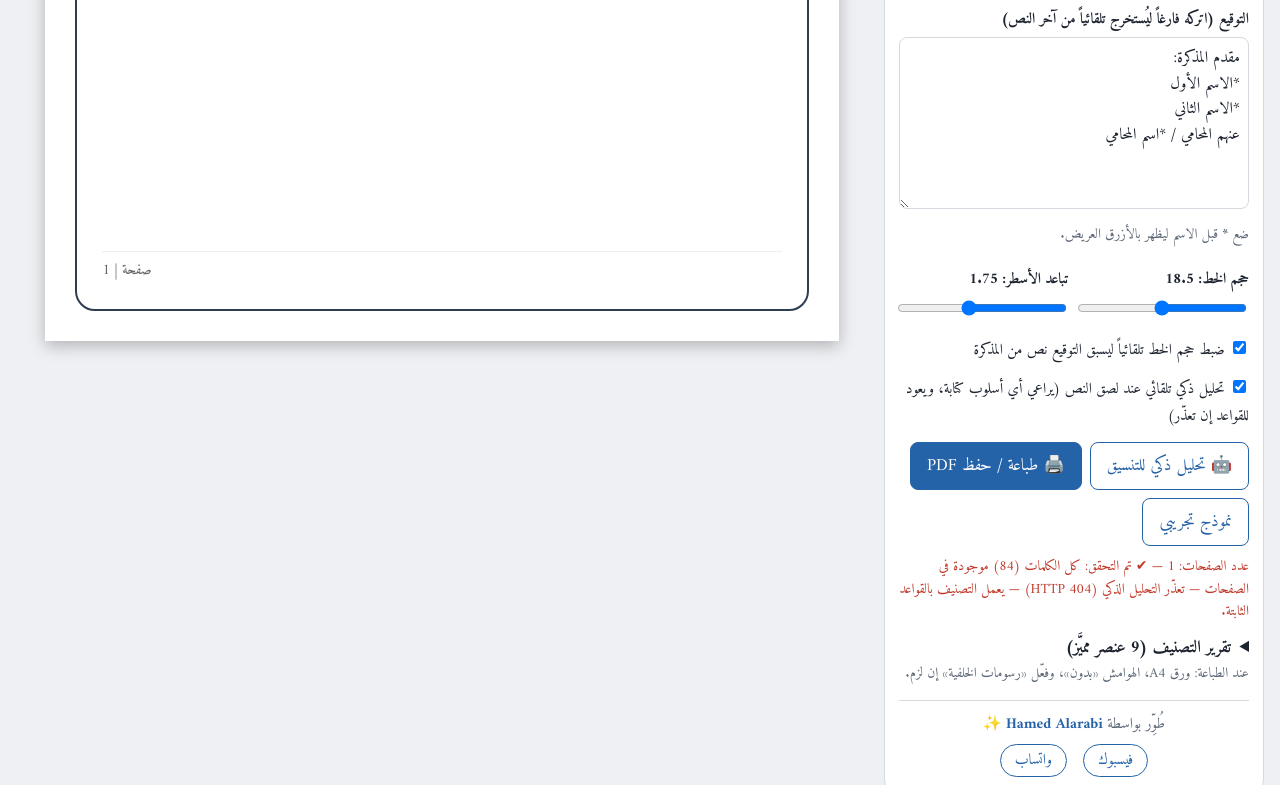
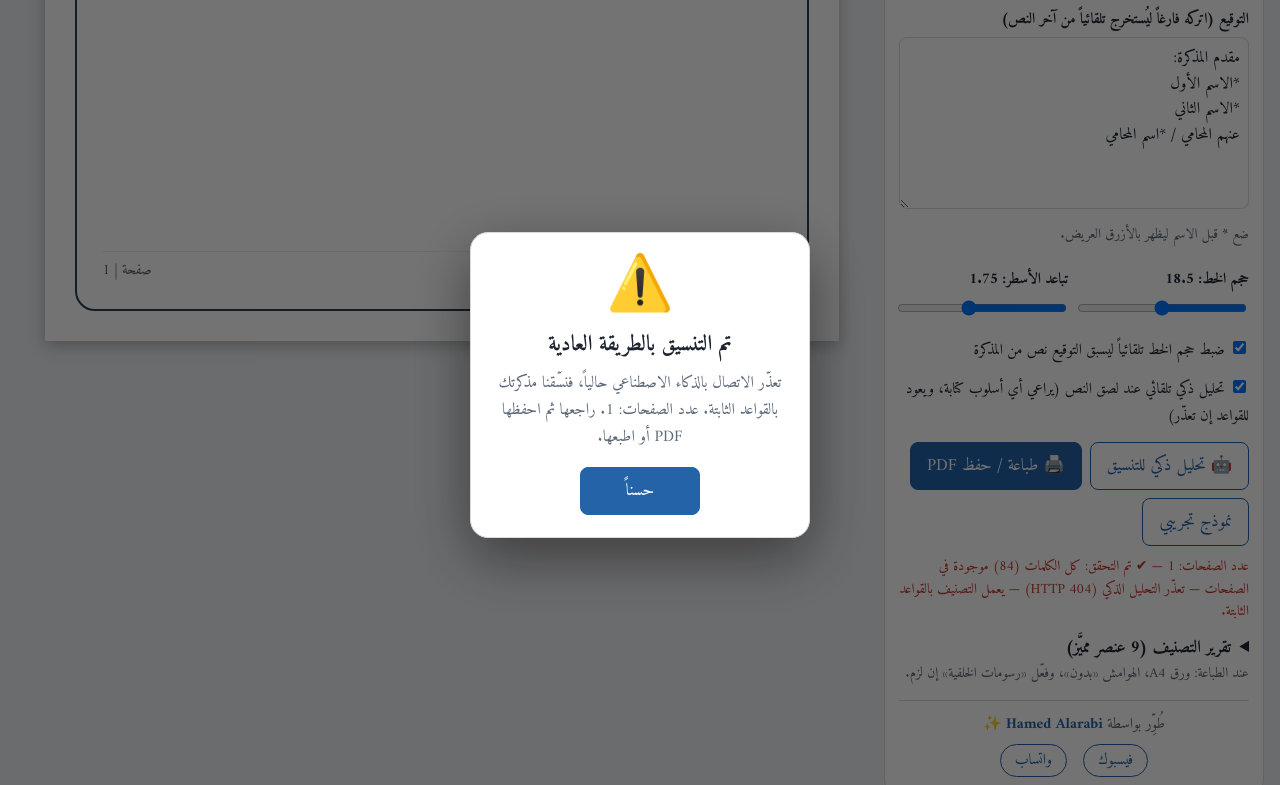
Before and after one commit to Hamedalarbi/memo-paginator, a website: page index.html in a window 1280 px wide. Both pictures are taken after a click on the button "🤖 تحليل ذكي للتنسيق". Shown: the part 794-1579 px from the top of the page. Drawn offline with Linux system fonts and the light colour scheme; no server answers.

Commit message:
Add files via upload

```diff
--- a/index.html
+++ b/index.html
@@ -58,6 +58,15 @@ button.primary{background:var(--accent);color:var(--accent-fg)}
   .paper:last-child{page-break-after:auto;break-after:auto}
 }
 .credit{margin-top:14px;padding-top:10px;border-top:1px solid var(--line);text-align:center;font-size:15px;color:var(--muted)}.credit b{color:var(--accent)}.clinks{margin-top:6px;display:flex;gap:16px;justify-content:center}.clinks a{color:var(--accent);text-decoration:none;border:1px solid var(--accent);border-radius:20px;padding:2px 14px;font-size:15px}.clinks a:hover{background:var(--accent);color:var(--accent-fg)}
+.modal{position:fixed;inset:0;background:rgba(0,0,0,.55);display:flex;align-items:center;justify-content:center;z-index:50;padding:20px;padding-top:calc(20px + env(safe-area-inset-top,0px));padding-bottom:calc(20px + env(safe-area-inset-bottom,0px))}
+.modal[hidden]{display:none}
+.mbox{background:var(--panel);color:var(--fg);border:1px solid var(--line);border-radius:18px;padding:28px 24px 22px;max-width:340px;width:100%;text-align:center;box-shadow:0 20px 60px rgba(0,0,0,.45)}
+.spin{width:56px;height:56px;border:5px solid var(--line);border-top-color:var(--accent);border-radius:50%;margin:0 auto 16px;animation:sp .9s linear infinite}
+@keyframes sp{to{transform:rotate(360deg)}}
+.mico{font-size:54px;line-height:1;margin-bottom:10px}
+.mtitle{font-size:22px;font-weight:700;margin-bottom:6px}
+.mtext{font-size:16px;line-height:1.7;color:var(--muted)}
+.mbox button{margin-top:16px;min-width:120px}
 </style>
 </head>
 <body>
@@ -91,6 +100,16 @@ button.primary{background:var(--accent);color:var(--accent-fg)}
       <div class="clinks"><a href="https://www.facebook.com/share/1Hf1nrxte5/" target="_blank" rel="noopener noreferrer">فيسبوك</a><a href="https://wa.me/967775919949" target="_blank" rel="noopener noreferrer">واتساب</a></div></div>
   </div>
   <div id="viewport"><div id="pages"></div></div>
+</div>
+
+<div id="modal" class="modal noprint" hidden>
+  <div class="mbox" role="dialog" aria-live="polite">
+    <div id="mspin" class="spin"></div>
+    <div id="mico" class="mico" hidden></div>
+    <div id="mtitle" class="mtitle"></div>
+    <div id="mtext" class="mtext"></div>
+    <button id="mok" class="primary" hidden>حسناً</button>
+  </div>
 </div>
 
 <script>
@@ -390,34 +409,60 @@ function hashLines(a) { var s = a.join('\n'), h = 5381; for (var i = 0; i < s.le
 var API_SAMPLE = {
   json: async function (prompt) {
     var r;
-    try { r = await fetch('/api/classify', { method: 'POST', headers: { 'Content-Type': 'application/json' }, body: JSON.stringify({ prompt: prompt }) }); }
-    catch (e) { throw { code: 'network', message: 'تعذّر الاتصال بالخادم' }; }
+    var ac = new AbortController(), tm = setTimeout(function () { ac.abort(); }, 50000);
+    try { r = await fetch('/api/classify', { method: 'POST', signal: ac.signal, headers: { 'Content-Type': 'application/json' }, body: JSON.stringify({ prompt: prompt }) }); }
+    catch (e) { clearTimeout(tm); throw { code: 'network', message: e && e.name === 'AbortError' ? 'انتهت المهلة (50 ثانية) دون رد من الخادم' : 'تعذّر الاتصال بالخادم' }; }
+    clearTimeout(tm);
     if (!r.ok) {
       var det = ''; try { var ej = await r.json(); det = (ej.detail || ej.error || '') + (ej.status ? ' [' + ej.status + ']' : '') + (ej.model ? ' (' + ej.model + ')' : ''); } catch (e) {}
       throw { code: r.status === 429 ? 'rate_limited' : 'error', message: 'HTTP ' + r.status + (det ? ' — ' + det : '') };
     }
     var j = await r.json();
-    window.lastAIProvider = j.provider ? (j.provider + (j.cached ? ' · من الذاكرة' : '')) : '';
+    window.lastAIProvider = j.provider ? j.provider.slice(-1) + (j.cached ? '•' : '') : '';
     return j.result;
   }
 };
 var AI_TYPES = ['bas','court','subject','heading','center','address','closing','item','names_label','name','para','cont','sign_label','sign_name','sign_line'];
+var modalTimer = null;
+function showModal(kind, title, text) {
+  clearTimeout(modalTimer);
+  $('modal').hidden = false;
+  $('mspin').hidden = kind !== 'busy';
+  $('mico').hidden = kind === 'busy';
+  $('mico').textContent = kind === 'ok' ? '✅' : '⚠️';
+  $('mtitle').textContent = title; $('mtext').textContent = text;
+  $('mok').hidden = kind === 'busy';
+}
+function closeModal() { clearTimeout(modalTimer); $('modal').hidden = true; }
+function doneModal() {
+  var n = document.querySelectorAll('#pages .paper').length;
+  if (aiNote) {
+    showModal('warn', 'تم التنسيق بالطريقة العادية', 'تعذّر الاتصال بالذكاء الاصطناعي حالياً، فنسّقنا مذكرتك بالقواعد الثابتة. عدد الصفحات: ' + n + '. راجعها ثم احفظها PDF أو اطبعها.');
+  } else {
+    var ver = $('status').textContent.indexOf('✔ تم التحقق') !== -1;
+    showModal(ver ? 'ok' : 'warn', ver ? 'تم التنسيق بنجاح' : 'تم التنسيق، راجع النتيجة',
+      'وُزّعت مذكرتك على ' + n + ' صفحة' + (ver ? '، وتم التحقق أن كل الكلمات موجودة. يمكنك الآن حفظها PDF أو طباعتها.' : '. راجع سطر الحالة للتفاصيل.'));
+    if (ver) modalTimer = setTimeout(closeModal, 5000);
+  }
+}
 async function runAI() {
   var st = $('status');
   if (aiBusy) return;
   var d = get(), lines = d.body.split('\n').map(clean).filter(Boolean);
   if (!lines.length) return;
+  showModal('busy', 'جارٍ التنسيق…', 'نحلّل بنية مذكرتك ونوزّعها على الصفحات');
   var sample = null;
   sample = API_SAMPLE;
-  if (!sample) { aiNote = 'التحليل الذكي غير متاح هنا — يعمل التصنيف بالقواعد الثابتة.'; paginate(); return; }
+  if (!sample) { aiNote = 'التحليل الذكي غير متاح هنا — يعمل التصنيف بالقواعد الثابتة.'; paginate(); doneModal(); return; }
   var ckey = 'memo_ai_' + hashLines(lines);
-  try { var cv = JSON.parse(localStorage.getItem(ckey) || 'null'); if (cv && cv.length === lines.length) { aiState = { key: lines.join('\n'), types: cv }; aiNote = ''; window.lastAIProvider = 'من ذاكرة المتصفح'; paginate(); return; } } catch (e) {}
+  try { var cv = JSON.parse(localStorage.getItem(ckey) || 'null'); if (cv && cv.length === lines.length) { aiState = { key: lines.join('\n'), types: cv }; aiNote = ''; window.lastAIProvider = '•'; paginate(); doneModal(); return; } } catch (e) {}
   aiBusy = true; $('b_ai').disabled = true;
   var types = new Array(lines.length), CH = 300;
   try {
     for (var a = 0; a < lines.length; a += CH) {
       var b = Math.min(lines.length, a + CH);
       st.className = 'status'; st.textContent = '🤖 جارٍ تحليل بنية المذكرة… (' + b + ' / ' + lines.length + ')';
+      $('mtext').textContent = 'تحليل الأسطر: ' + b + ' من ' + lines.length;
       var rows = [];
       for (var i = a; i < b; i++) {
         var t = lines[i], view = t.length > 190 ? t.slice(0, 130) + ' … ' + t.slice(-45) : t;
@@ -453,10 +498,11 @@ async function runAI() {
     var msg = c === 'not_granted' ? 'لم تسمح باستخدام الذكاء الاصطناعي — يعمل التصنيف بالقواعد الثابتة.' :
       c === 'rate_limited' ? 'ازدحام مؤقت، أعد المحاولة بعد قليل — يعمل التصنيف بالقواعد حالياً.' :
       'تعذّر التحليل الذكي (' + ((e && (e.message || e.code)) || 'خطأ') + ') — يعمل التصنيف بالقواعد الثابتة.';
-    aiBusy = false; $('b_ai').disabled = false; aiNote = msg; paginate(); return;
+    aiBusy = false; $('b_ai').disabled = false; aiNote = msg; paginate(); doneModal(); return;
   }
   aiBusy = false; $('b_ai').disabled = false;
   paginate();
+  doneModal();
 }
 function schedule() { clearTimeout(timer); timer = setTimeout(function () { save(); paginate(); }, 350); }
 function labels() { $('v_size').textContent = $('o_size').value; $('v_lh').textContent = $('o_lh').value; }
@@ -466,6 +512,9 @@ function labels() { $('v_size').textContent = $('o_size').value; $('v_lh').textC
   $(id).addEventListener('change', function () { labels(); schedule(); });
 });
 $('b_ai').addEventListener('click', runAI);
+$('mok').addEventListener('click', closeModal);
+$('modal').addEventListener('click', function (e) { if (e.target === this && $('mok').hidden === false) closeModal(); });
+document.addEventListener('keydown', function (e) { if (e.key === 'Escape' && $('mok').hidden === false) closeModal(); });
 $('f_body').addEventListener('paste', function () { if ($('o_ai').checked) setTimeout(function () { save(); paginate(); runAI(); }, 150); });
 $('b_print').addEventListener('click', function () { paginate(); window.print(); });
 $('b_reset').addEventListener('click', function () {
```
